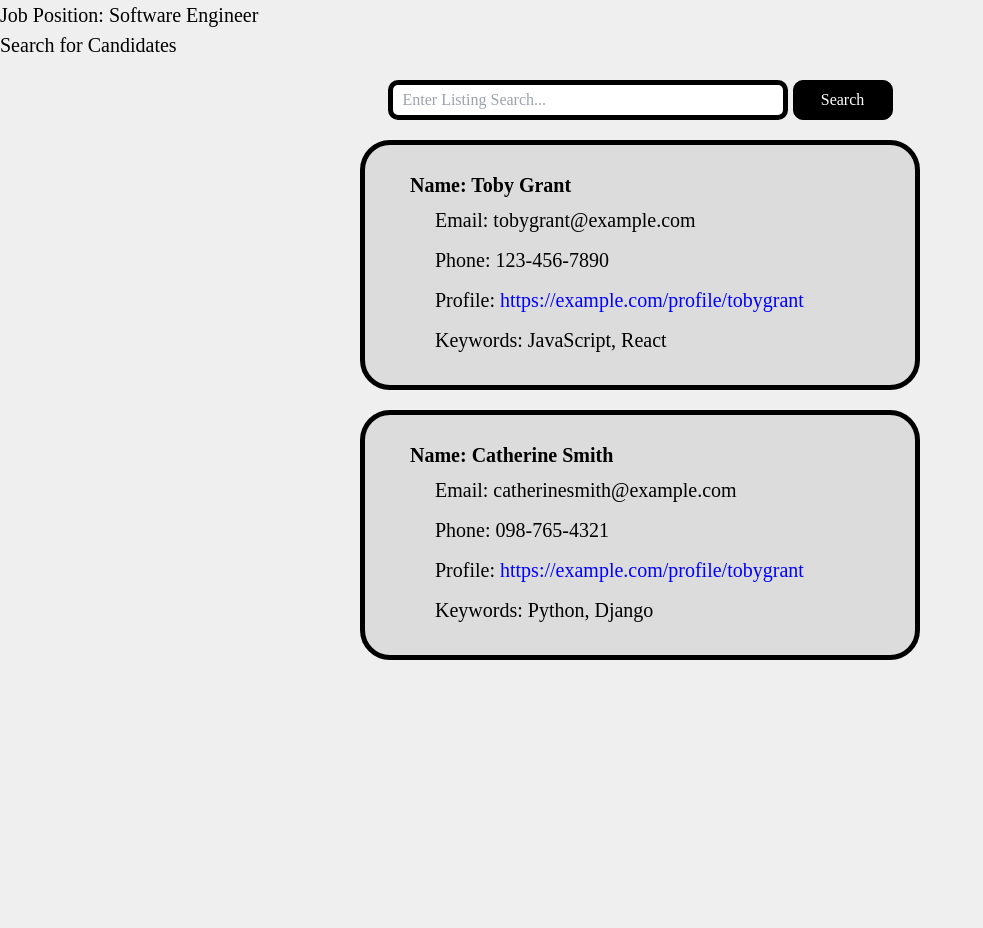
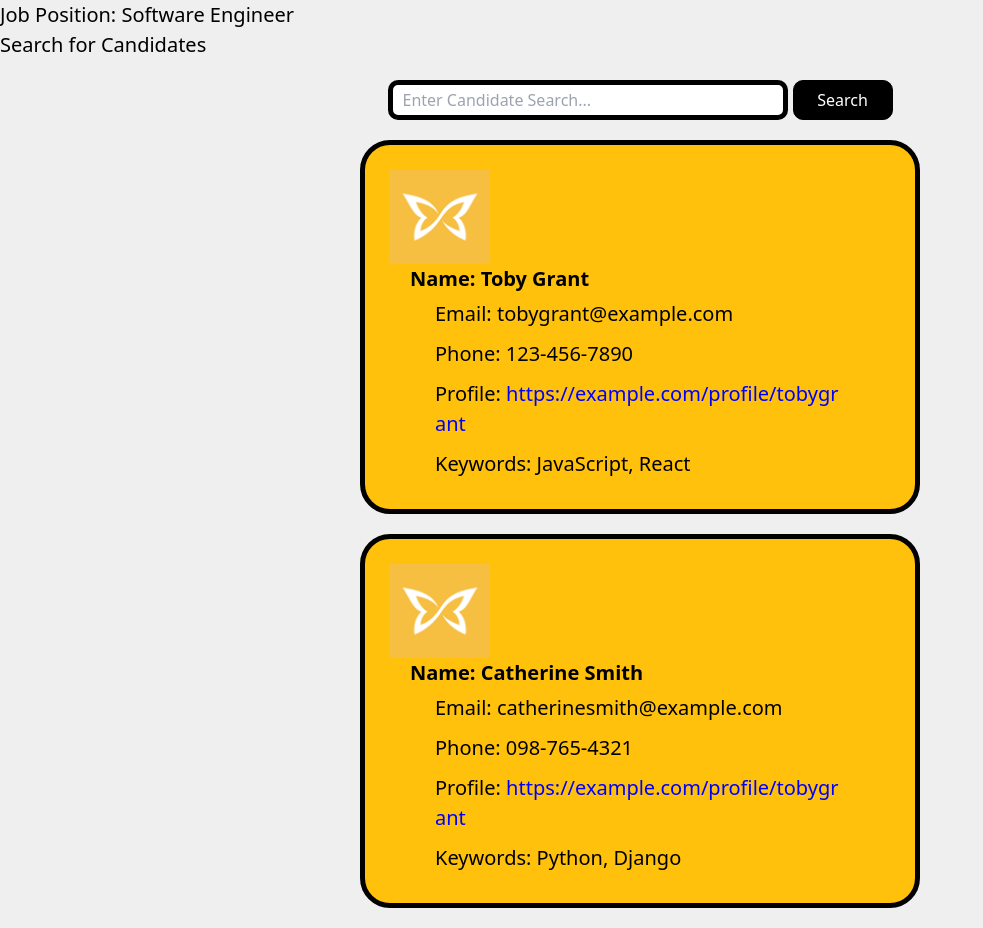
Before and after one commit to cfgtexas24/Team-15, a Next.js app: page /applicable_candidates in a window 1280 px wide. Shown: the whole page, without its empty margins (0-983 px from the left). Before the commit the page ends 800 px from the top, so only its background shows below. Built offline with nearby package versions, Linux system fonts and the light colour scheme.

Commit message:
new designs and styling has been added

```diff
--- a/src/app/applicable_candidates/Applicable_Candidates.css
+++ b/src/app/applicable_candidates/Applicable_Candidates.css
@@ -2,7 +2,7 @@
 body {
     background-color: #EFEFEF;
     color: black;
-    font-family: 'Times New Roman', Times, serif;
+    font-family: var(--font-montserrat), var(--font-montserrat);
     font-size: 20px
 }
 
@@ -33,7 +33,7 @@ body {
     font-size: 16px;
     border: 1px solid black;
     border-radius: 10px;
-    cursor: pointer; /* Change cursor on hover */
+    cursor: pointer;
 }
 
 
@@ -50,7 +50,7 @@ body {
     padding: 25px;
     text-align: left;
     border: 5px solid black;
-    background-color: gainsboro;
+    background-color: #FFC10C;
     border-radius: 30px;
 }
 
@@ -76,7 +76,17 @@ body {
     text-decoration: none;
 }
 
-/* Link hover effect */
+
 .result-info a:hover {
     text-decoration: underline;
 }
+
+.photo-gallery {
+    display: flex;
+
+    justify-content: center;
+}
+
+.image-container {
+    margin: 10px;
+}
--- a/src/app/applicable_candidates/page.js
+++ b/src/app/applicable_candidates/page.js
@@ -2,6 +2,9 @@
 
 import './Applicable_Candidates.css';
 import { useState, useEffect} from 'react';
+import Image from 'next/image';
+
+
 
 export default function Applicable_Candidates() {
     const [input, setInput] = useState('');
@@ -53,14 +56,21 @@ export default function Applicable_Candidates() {
         <div className="app-container">
             <h1>Job Position: Software Engineer</h1>
             <h2> Search for Candidates</h2>
+            {/* <Image
+                src = "/logo.png"
+                alt = "Logo image"
+                width = {100}
+                height = {200}
+                align = middle left, middle right
 
+            /> */}
             <form onSubmit={handleSubmit}>
                 <div className='search-input'>
                     <input className='search-bar'
                         type='text'
                         value={input}
                         onChange={e => setInput(e.target.value)}
-                        placeholder='Enter Listing Search...'
+                        placeholder='Enter Candidate Search...'
                     />
                     <button className='search-button' type='submit'>Search</button>
                 </div>
@@ -71,14 +81,24 @@ export default function Applicable_Candidates() {
             <div className="results-container">
                 {results.map((item, index) => (
                     <div className='container' key={index}>
+                        <div className = 'logo' >
+                            <Image
+                            src = "/logo.png"
+                            alt = "Logo image"
+                            width = {100}
+                            height = {100}
+                        />
+                        <div className= "candidate info">
                         <p className='result-name'>Name: {item["Full Name"] || "N/A"}</p>
                         <p className="result-info">Email: {item.Email || "N/A"}</p>
                         <p className="result-info">Phone: {item.Phone || "N/A"}</p>
                         <p className="result-info">Profile: <a href={item.Profile || "#"} target="_blank" rel="noopener noreferrer">{item.Profile || "N/A"}</a></p>
                         <p className="result-info">Keywords: {item.Keywords || "N/A"}</p>
                     </div>
-                ))}
+                </div>
             </div>
-        </div>
-    );
+        ))}
+    </div>
+</div>
+);
 }
```
Also changed, not shown: public/logo.png (added).
